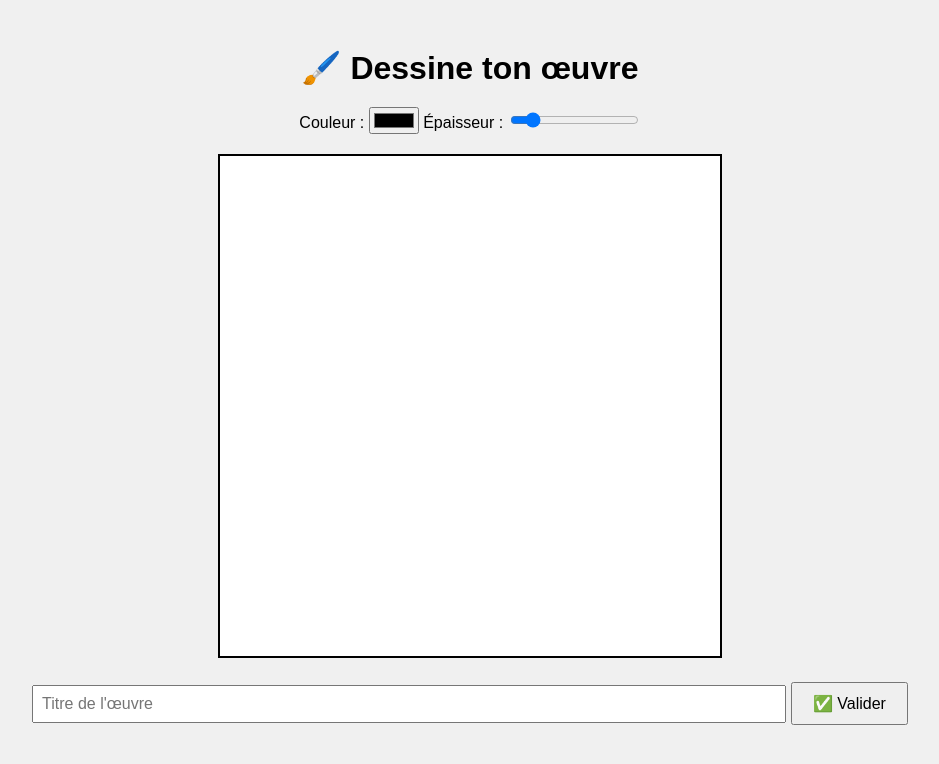
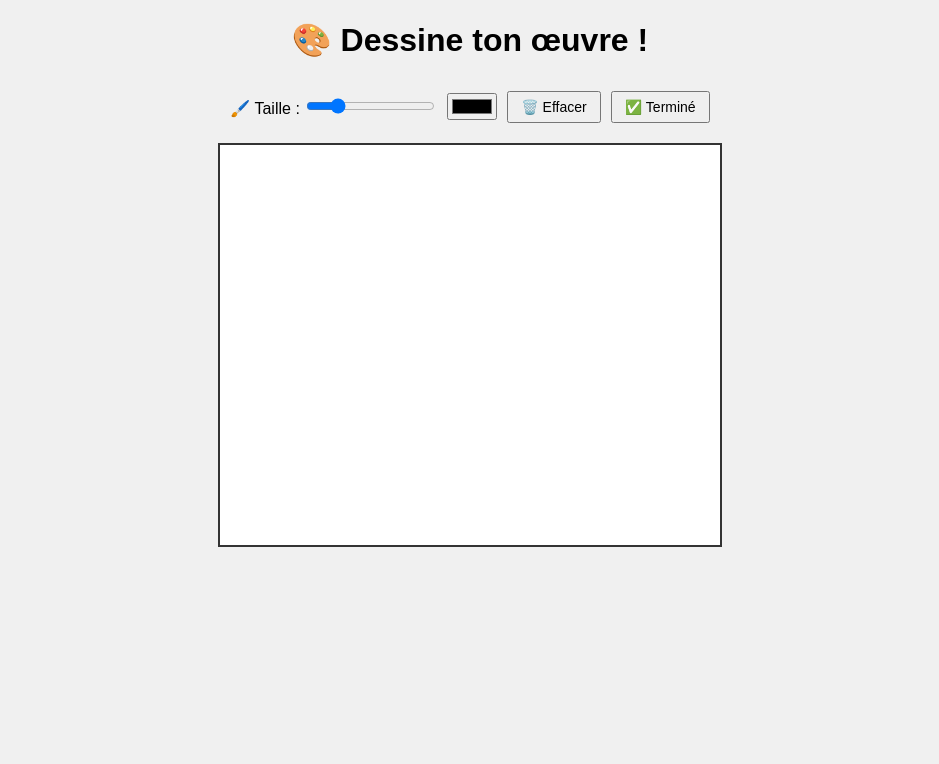
Before and after one commit to raphit1/dessin, a plain HTML site: page index.html in a window 1280 px wide. Shown: the whole page, without its empty margins (170-1109 px from the left). Drawn offline with Linux system fonts and the light colour scheme.

Commit message:
Update index.html

```diff
--- a/index.html
+++ b/index.html
@@ -1,28 +1,101 @@
 <!DOCTYPE html>
 <html lang="fr">
 <head>
-  <meta charset="UTF-8">
-  <meta name="viewport" content="width=device-width, initial-scale=1">
-  <title>🎨 Dessine ton œuvre</title>
-  <link rel="stylesheet" href="style.css">
+  <meta charset="UTF-8" />
+  <title>Dessin en ligne</title>
+  <style>
+    body {
+      margin: 0;
+      display: flex;
+      flex-direction: column;
+      align-items: center;
+      font-family: sans-serif;
+      background-color: #f0f0f0;
+    }
+    canvas {
+      border: 2px solid #333;
+      margin-top: 20px;
+      background-color: white;
+      cursor: crosshair;
+    }
+    .toolbar {
+      margin-top: 10px;
+      display: flex;
+      gap: 10px;
+      align-items: center;
+    }
+    button {
+      padding: 6px 12px;
+      font-size: 14px;
+    }
+  </style>
 </head>
 <body>
-  <h1>🖌️ Dessine ton œuvre</h1>
+  <h1>🎨 Dessine ton œuvre !</h1>
 
   <div class="toolbar">
-    <label>Couleur :
-      <input type="color" id="color" value="#000000">
+    <label>🖌️ Taille :
+      <input id="size" type="range" min="1" max="20" value="5">
     </label>
-    <label>Épaisseur :
-      <input type="range" id="size" min="1" max="30" value="5">
-    </label>
+    <input id="color" type="color" value="#000000" />
+    <button onclick="clearCanvas()">🗑️ Effacer</button>
+    <button onclick="downloadImage()">✅ Terminé</button>
   </div>
 
-  <canvas id="canvas" width="500" height="500"></canvas>
+  <canvas id="canvas" width="500" height="400"></canvas>
 
-  <input type="text" id="title" placeholder="Titre de l'œuvre">
-  <button id="submit">✅ Valider</button>
+  <script>
+    const canvas = document.getElementById('canvas');
+    const ctx = canvas.getContext('2d');
+    let painting = false;
 
-  <script src="script.js"></script>
+    canvas.addEventListener('mousedown', () => {
+      painting = true;
+      ctx.beginPath();
+    });
+
+    canvas.addEventListener('mouseup', () => {
+      painting = false;
+      ctx.beginPath();
+    });
+
+    canvas.addEventListener('mouseleave', () => {
+      painting = false;
+      ctx.beginPath();
+    });
+
+    canvas.addEventListener('mousemove', draw);
+
+    function draw(e) {
+      if (!painting) return;
+
+      const rect = canvas.getBoundingClientRect();
+      ctx.lineWidth = document.getElementById('size').value;
+      ctx.strokeStyle = document.getElementById('color').value;
+      ctx.lineCap = 'round';
+
+      const x = e.clientX - rect.left;
+      const y = e.clientY - rect.top;
+
+      ctx.lineTo(x, y);
+      ctx.stroke();
+      ctx.beginPath();
+      ctx.moveTo(x, y);
+    }
+
+    function clearCanvas() {
+      ctx.clearRect(0, 0, canvas.width, canvas.height);
+      ctx.beginPath();
+    }
+
+    function downloadImage() {
+      const title = prompt("🎨 Donne un titre à ton œuvre :");
+      if (!title) return alert("❌ Titre obligatoire !");
+      const link = document.createElement('a');
+      link.download = `${title}.png`;
+      link.href = canvas.toDataURL();
+      link.click();
+    }
+  </script>
 </body>
 </html>
```
